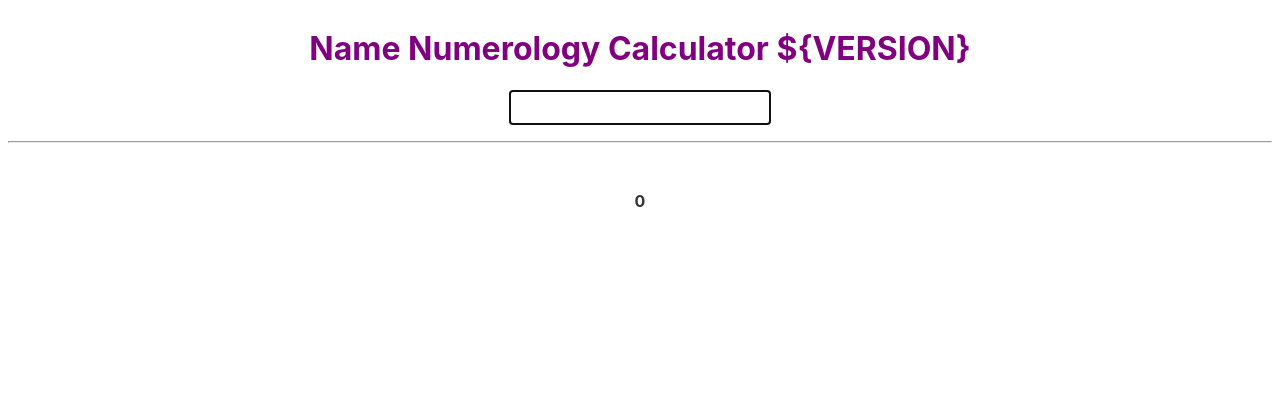
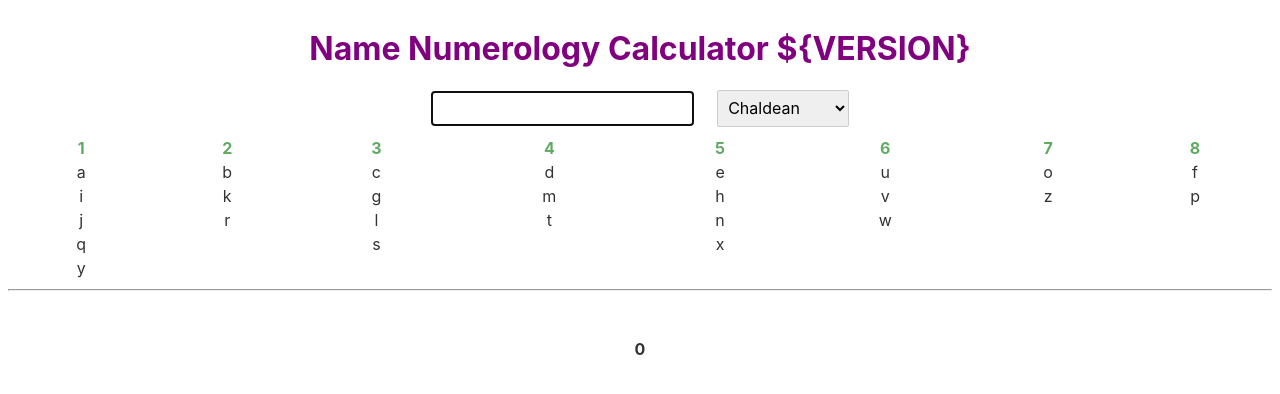
Before and after one commit to jzillmann/namenum, a Svelte app: page / in a window 1280 px wide. Shown: the top 394 px of the page. Built offline with nearby package versions, Linux system fonts and the light colour scheme.

Commit message:
Configurable Numerology system (Phytagoras, Chaldean)

```diff
--- a/src/App.svelte
+++ b/src/App.svelte
@@ -1,10 +1,33 @@
 <script>
 
+    import CharacterMapping from './CharacterMapping.svelte';
     import ResultCharacters from './ResultCharacters.svelte';
     import ResultNumber from './ResultNumber.svelte';
 
     export let version;
-    const numberMapping = {
+
+    let numberMapping;
+    let name = "";
+    let nameParts = [];
+    let charParts = [];
+    let charNumberParts = [];
+    let selectedMapping = "Chaldean";
+    $: {
+        switch (selectedMapping) {
+            case "Chaldean":
+                numberMapping = {
+                    1: ["a", "i", "j", "q", "y"],
+                    2: ["b", "k", "r"],
+                    3: ["c", "g", "l", "s"],
+                    4: ["d", "m", "t"],
+                    5: ["e", "h", "n", "x"],
+                    6: ["u", "v", "w"],
+                    7: ["o", "z"],
+                    8: ["f", "p"]
+                }
+                break;
+            case "Phytagorean":
+                numberMapping = {
                     1: ["a", "j", "s"],
                     2: ["b", "k", "t", "ö", "ß"],
                     3: ["c", "l", "u"],
@@ -15,15 +38,15 @@
                     8: ["h", "q", "z", "ü"],
                     9: ["i", "r"]
                 }
+                break;
+            default:
+                alert("No mapping defined for " + selectedMapping);
+        }
+
         const charMap = new Map(Object.keys(numberMapping).flatMap(function (key) {
             return numberMapping[key].map(char => [char, Number(key)])
         }));
 
-    let name = "";
-    let nameParts = [];
-    let charParts = [];
-    let charNumberParts = [];
-    $: {
         nameParts = name
             .toLowerCase()
             .split(" ")
@@ -55,6 +78,14 @@
     <form>
         <input bind:value={name} type="text" autofocus autocomplete="off" autocorrect="off" autocapitalize="off"
             spellcheck="false" />
+        &nbsp;&nbsp;&nbsp;
+        <select bind:value={selectedMapping}>
+            <option value="Chaldean">Chaldean</option>
+            <option value="Phytagorean">Phytagorean</option>
+        </select>
+        <div style="display:flex; flex-direction: column; justify-content: center">
+            <CharacterMapping {numberMapping} />
+        </div>
     </form>
     <hr />
     <br />
--- /dev/null
+++ b/src/CharacterMapping.svelte
@@ -0,0 +1,26 @@
+<script>
+    export let numberMapping;
+
+    $: maxCharCount = Object.keys(numberMapping).reduce((max, number) => Math.max(max, numberMapping[number].length), 0);
+</script>
+
+<style>
+    th {
+        color: rgb(96, 170, 100);
+    }
+</style>
+
+<table>
+    <tr>
+        {#each Object.keys(numberMapping) as number}
+            <th>{number}</th>
+        {/each}
+    </tr>
+    {#each [...Array(maxCharCount).keys()] as row}
+    <tr>
+        {#each Object.values(numberMapping) as mapping}
+            <td>{mapping[row] || ""}</td>
+        {/each}
+    </tr>
+    {/each}
+</table>
--- a/src/ResultCharacters.svelte
+++ b/src/ResultCharacters.svelte
@@ -24,7 +24,6 @@
 
 <style>
     table {
-        overflow: hidden;
         border-bottom: 1pt solid #ccc;
     }
 
```
Lines whose indentation alone changed are shown as unchanged.
